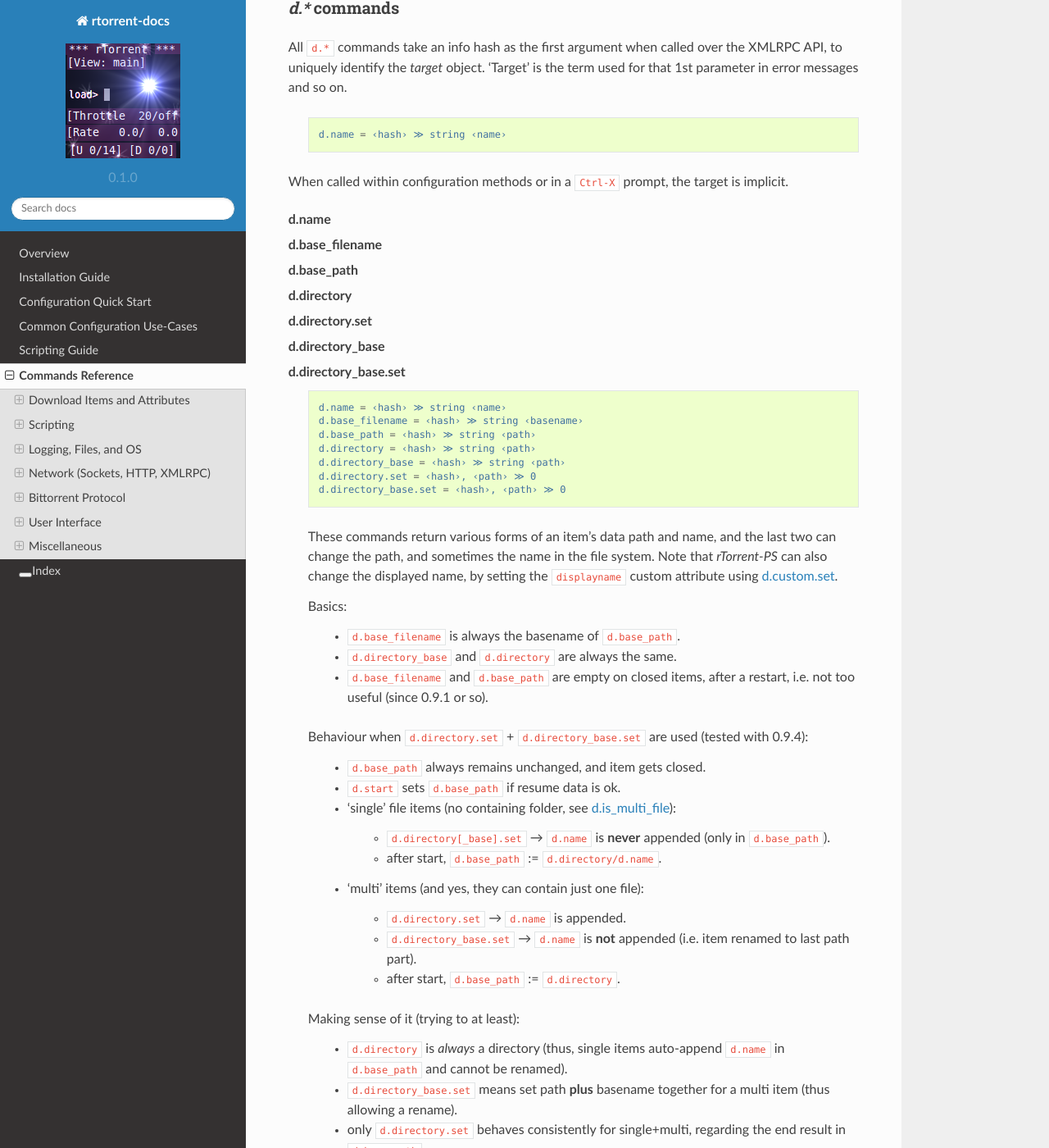
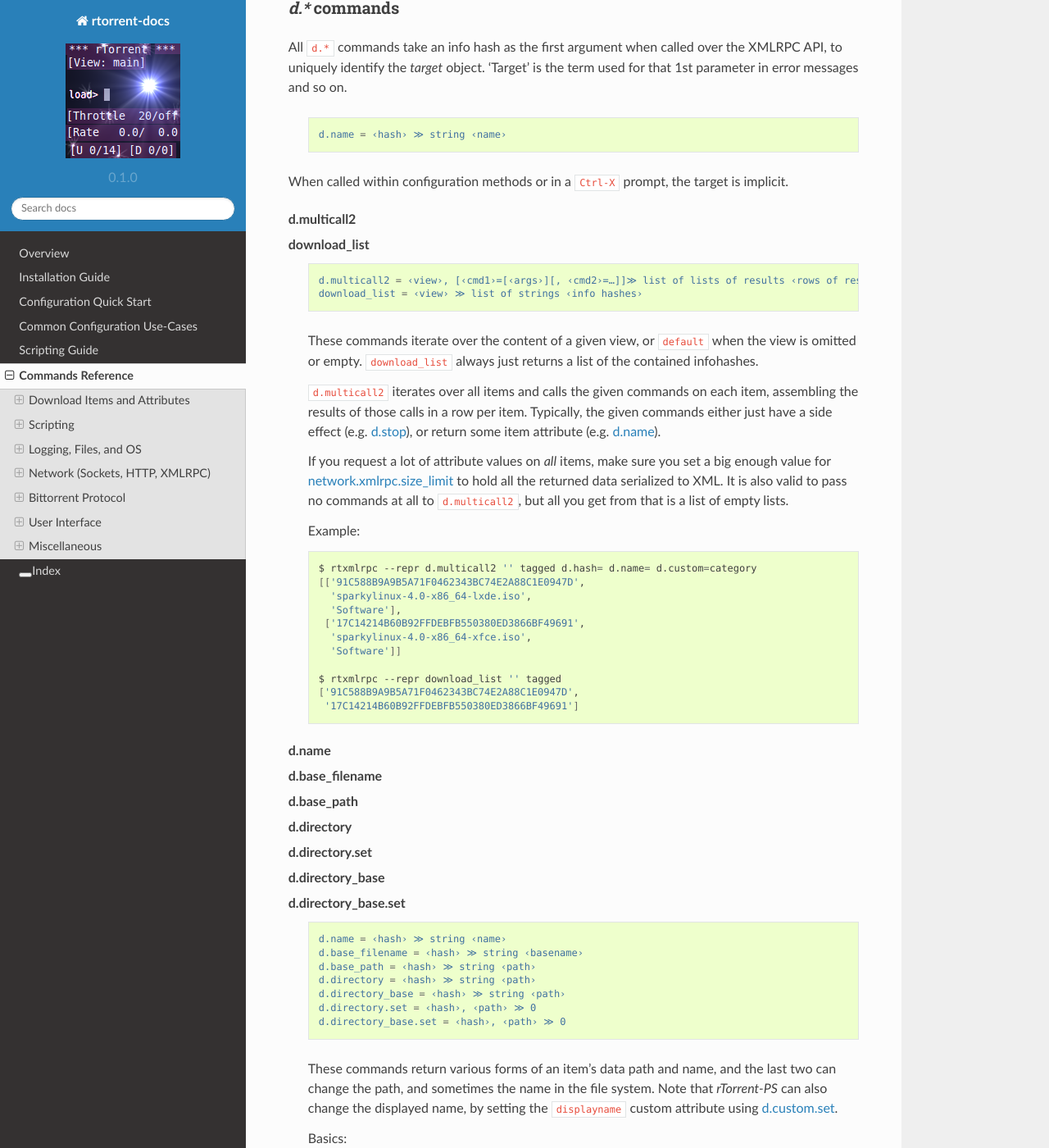
Before and after one commit to rtorrent-community/rtorrent-docs, a Sphinx documentation site: the page built from docs/cmd-ref.rst, in a window 1280 px wide and 1400 px high, scrolled down 1432 px. Shown: the whole window at 82% size. Built offline with Sphinx 7.4.7 and the Read the Docs theme 2.0.0, drawn with Linux system fonts in a browser that asks for light colours; some of the changed text lies outside the part shown.

Commit message:
done: d.multicall2 + download_list

```diff
--- a/docs/cmd-ref.rst
+++ b/docs/cmd-ref.rst
@@ -120,7 +120,6 @@ TODO (singles)
     check_hash
     connection_leech
     connection_seed
-    download_list
     download_rate
     encoding_list
     encryption
--- a/docs/include-cmd-items.rst
+++ b/docs/include-cmd-items.rst
@@ -15,6 +15,46 @@ When called within configuration methods or in a ``Ctrl-X`` prompt, the target i
 
 
 .. glossary::
+
+    d.multicall2
+    download_list
+
+        .. code-block:: ini
+
+            d.multicall2 = ‹view›, [‹cmd1›=[‹args›][, ‹cmd2›=…]]≫ list of lists of results ‹rows of results›
+            download_list = ‹view› ≫ list of strings ‹info hashes›
+
+        These commands iterate over the content of a given view,
+        or ``default`` when the view is omitted or empty.
+        ``download_list`` always just returns a list of the contained infohashes.
+
+        ``d.multicall2`` iterates over all items and calls the given commands on each item,
+        assembling the results of those calls in a row per item.
+        Typically, the given commands either just have a side effect (e.g. :term:`d.stop`),
+        or return some item attribute (e.g. :term:`d.name`).
+
+        If you request a lot of attribute values on *all* items,
+        make sure you set a big enough value for :term:`network.xmlrpc.size_limit`
+        to hold all the returned data serialized to XML.
+        It is also valid to pass no commands at all to ``d.multicall2``, but all you get from that
+        is a list of empty lists.
+
+        Example:
+
+        .. code-block:: shell
+
+            $ rtxmlrpc --repr d.multicall2 '' tagged d.hash= d.name= d.custom=category
+            [['91C588B9A9B5A71F0462343BC74E2A88C1E0947D',
+              'sparkylinux-4.0-x86_64-lxde.iso',
+              'Software'],
+             ['17C14214B60B92FFDEBFB550380ED3866BF49691',
+              'sparkylinux-4.0-x86_64-xfce.iso',
+              'Software']]
+
+            $ rtxmlrpc --repr download_list '' tagged
+            ['91C588B9A9B5A71F0462343BC74E2A88C1E0947D',
+             '17C14214B60B92FFDEBFB550380ED3866BF49691']
+
 
     d.name
     d.base_filename
```
Also changed, not shown: other parts of docs/include-cmd-items.rst (+0 -1 lines).
